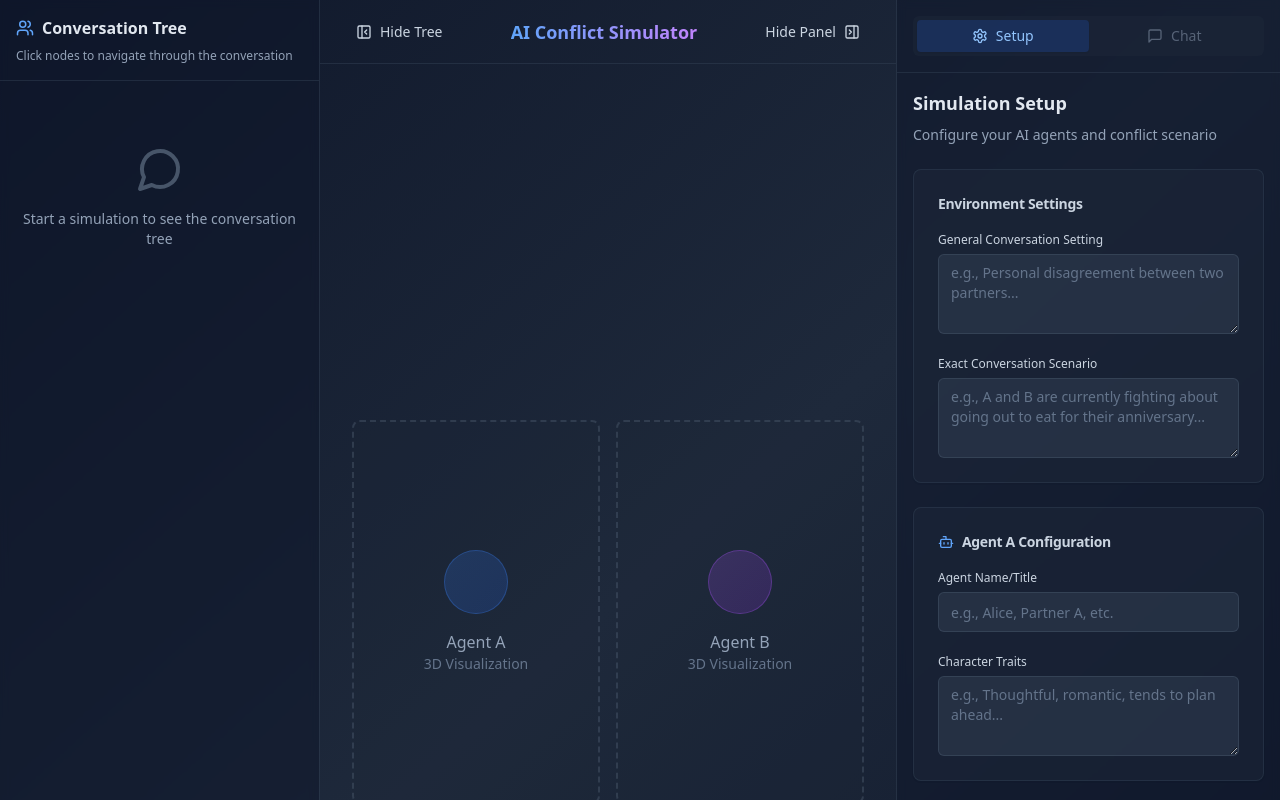
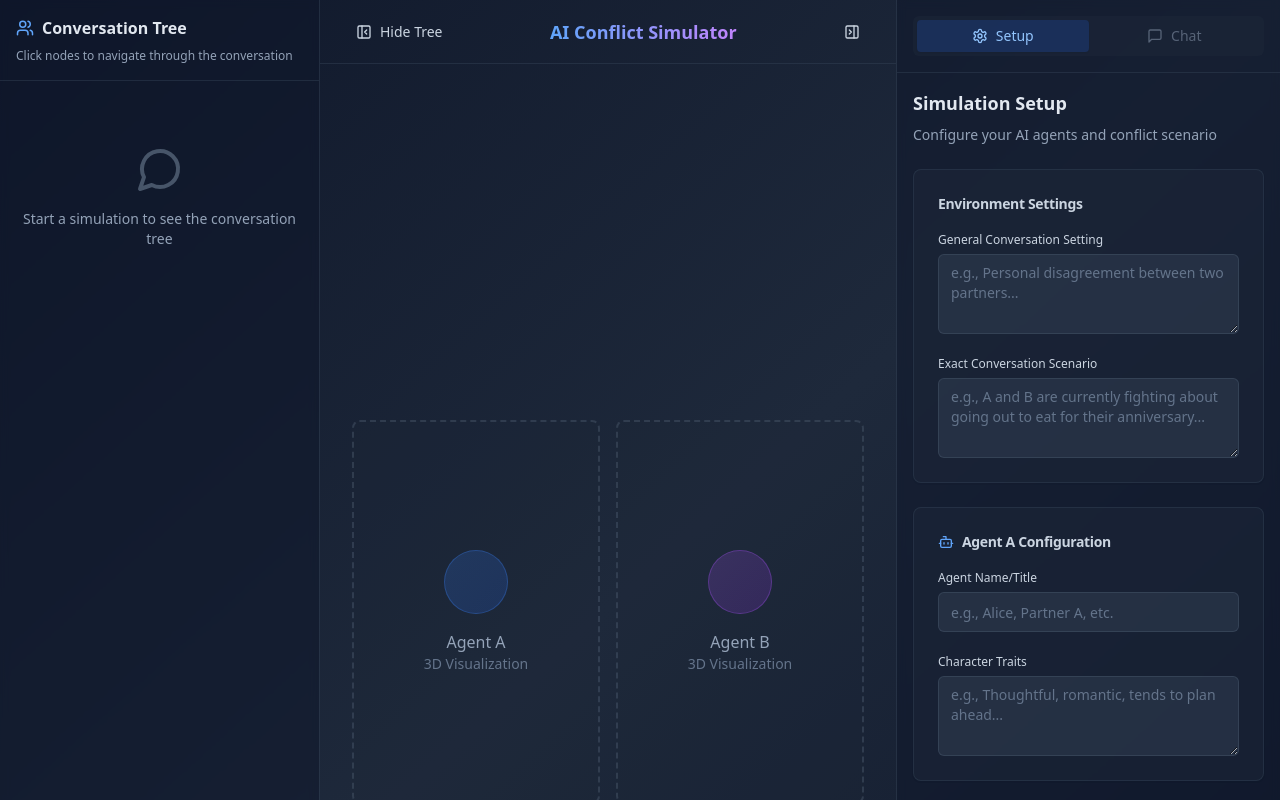
Before and after one commit to SiddKay/conflict-orchestrator-playground, a React (Vite) app: page / in a window 1280 px wide. Shown: the top 800 px of the page. Built offline with nearby package versions, Linux system fonts and the light colour scheme.

Commit message:
Remove "Hide Panel" text
Remove the text next to the right sidebar toggle icon.

```diff
--- a/src/pages/Index.tsx
+++ b/src/pages/Index.tsx
@@ -3,11 +3,14 @@ import { ConversationTree } from '@/components/ConversationTree';
 import { RightSidebar } from '@/components/RightSidebar';
 import { Button } from '@/components/ui/button';
 import { PanelLeftClose, PanelLeftOpen, PanelRightClose, PanelRightOpen } from 'lucide-react';
+
 const Index = () => {
   const [leftSidebarOpen, setLeftSidebarOpen] = useState(true);
   const [rightSidebarOpen, setRightSidebarOpen] = useState(true);
   const [simulationStarted, setSimulationStarted] = useState(false);
-  return <div className="min-h-screen bg-gradient-to-br from-slate-900 via-slate-800 to-slate-900 text-white flex w-full">
+
+  return (
+    <div className="min-h-screen bg-gradient-to-br from-slate-900 via-slate-800 to-slate-900 text-white flex w-full">
       {/* Left Sidebar - Conversation Tree */}
       <div className={`${leftSidebarOpen ? 'w-80' : 'w-0'} transition-all duration-300 overflow-hidden border-r border-slate-700/50`}>
         <ConversationTree simulationStarted={simulationStarted} />
@@ -17,7 +20,12 @@ const Index = () => {
       <div className="flex-1 flex flex-col">
         {/* Header with toggle buttons */}
         <div className="h-16 border-b border-slate-700/50 flex items-center justify-between px-6">
-          <Button variant="ghost" size="sm" onClick={() => setLeftSidebarOpen(!leftSidebarOpen)} className="text-slate-300 hover:text-white hover:bg-slate-700/50">
+          <Button
+            variant="ghost"
+            size="sm"
+            onClick={() => setLeftSidebarOpen(!leftSidebarOpen)}
+            className="text-slate-300 hover:text-white hover:bg-slate-700/50"
+          >
             {leftSidebarOpen ? <PanelLeftClose size={18} /> : <PanelLeftOpen size={18} />}
             {leftSidebarOpen ? 'Hide Tree' : 'Show Tree'}
           </Button>
@@ -26,11 +34,14 @@ const Index = () => {
             <h1 className="font-bold bg-gradient-to-r from-blue-400 to-purple-400 bg-clip-text text-transparent text-lg">
               AI Conflict Simulator
             </h1>
-
           </div>
 
-          <Button variant="ghost" size="sm" onClick={() => setRightSidebarOpen(!rightSidebarOpen)} className="text-slate-300 hover:text-white hover:bg-slate-700/50">
-            {rightSidebarOpen ? 'Hide Panel' : 'Show Panel'}
+          <Button
+            variant="ghost"
+            size="sm"
+            onClick={() => setRightSidebarOpen(!rightSidebarOpen)}
+            className="text-slate-300 hover:text-white hover:bg-slate-700/50"
+          >
             {rightSidebarOpen ? <PanelRightClose size={18} /> : <PanelRightOpen size={18} />}
           </Button>
         </div>
@@ -63,6 +74,8 @@ const Index = () => {
       <div className={`${rightSidebarOpen ? 'w-96' : 'w-0'} transition-all duration-300 overflow-hidden border-l border-slate-700/50`}>
         <RightSidebar simulationStarted={simulationStarted} onSimulationStart={() => setSimulationStarted(true)} />
       </div>
-    </div>;
+    </div>
+  );
 };
+
 export default Index;
```
